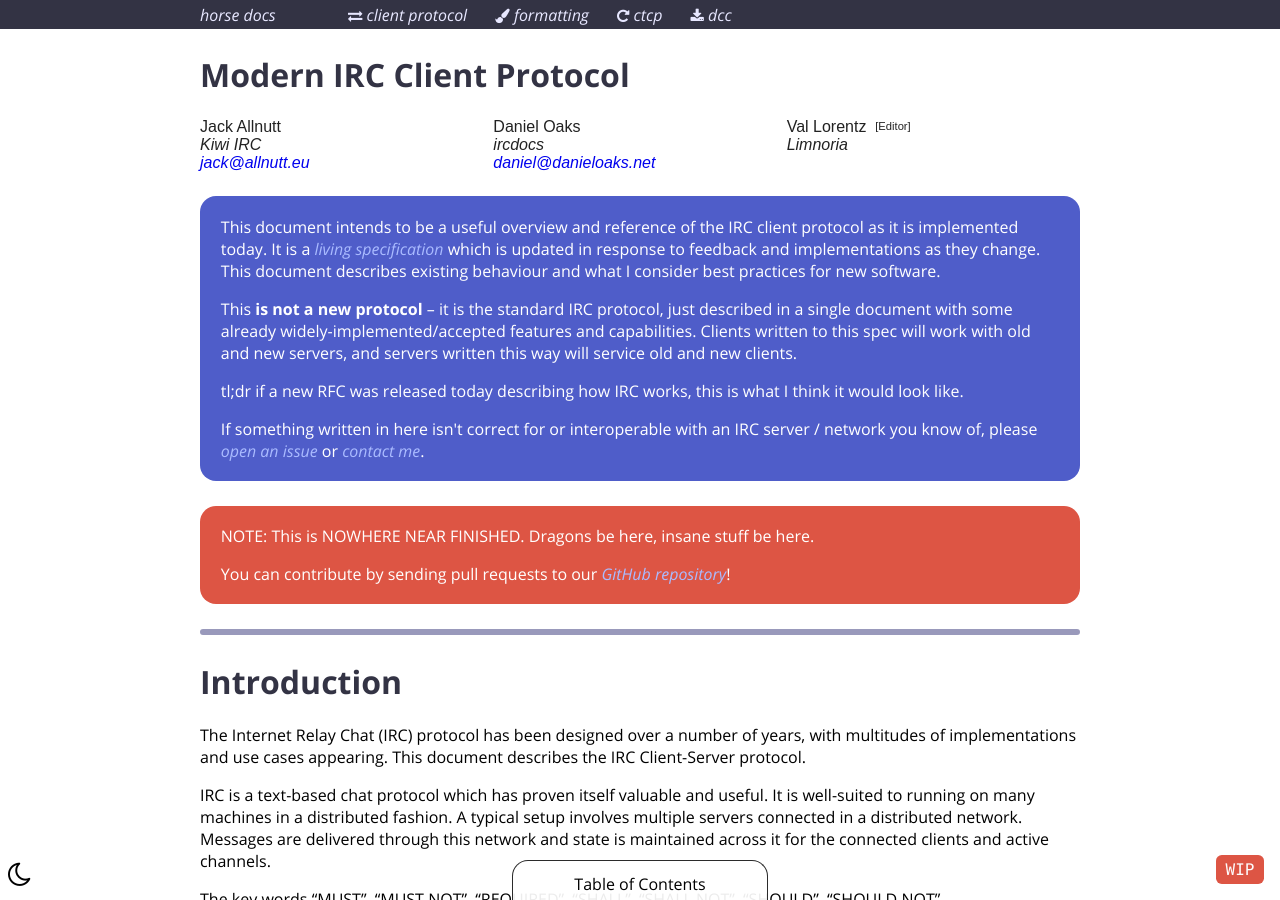
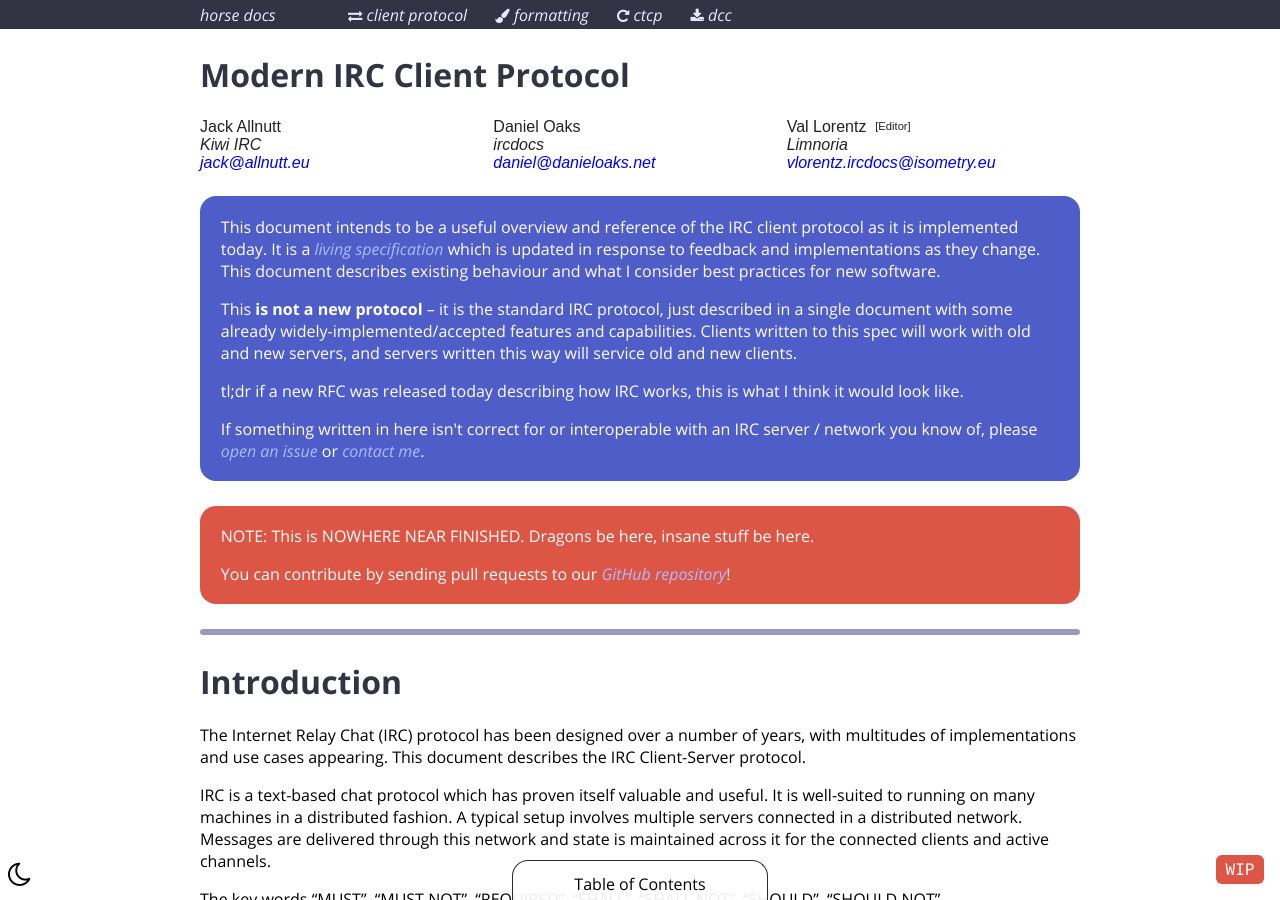
Before and after one commit to ircdocs/modern-irc, a Jekyll site: the page built from index.md, in a window 1280 px wide and 900 px high. Built offline with Jekyll 4.4.1, drawn with Linux system fonts in a browser that asks for light colours.

Commit message:
Add my email address

```diff
--- a/index.md
+++ b/index.md
@@ -18,6 +18,7 @@ copyrights:
     name: "Val Lorentz"
     org: "Limnoria"
     org_link: "https://limnoria.net"
+    email: "vlorentz.ircdocs@isometry.eu"
     editor: true
 ---
 
```
